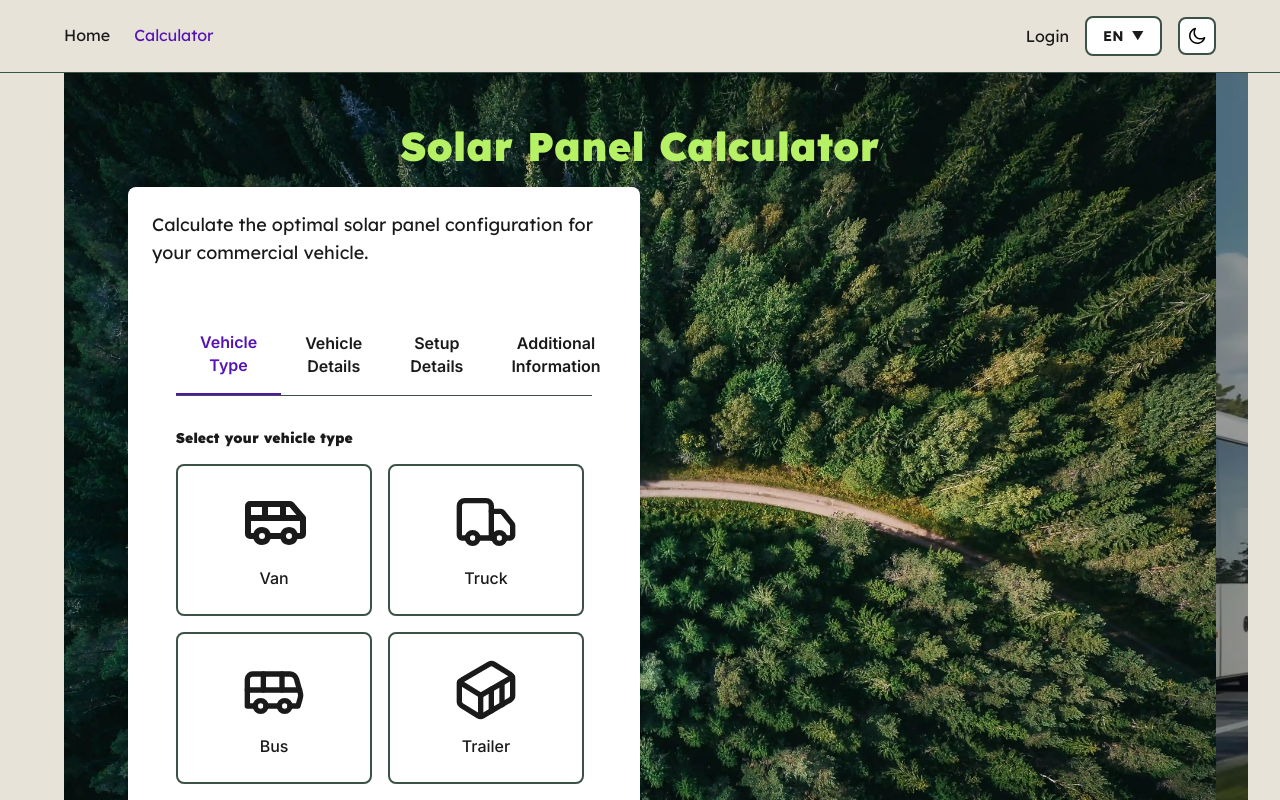
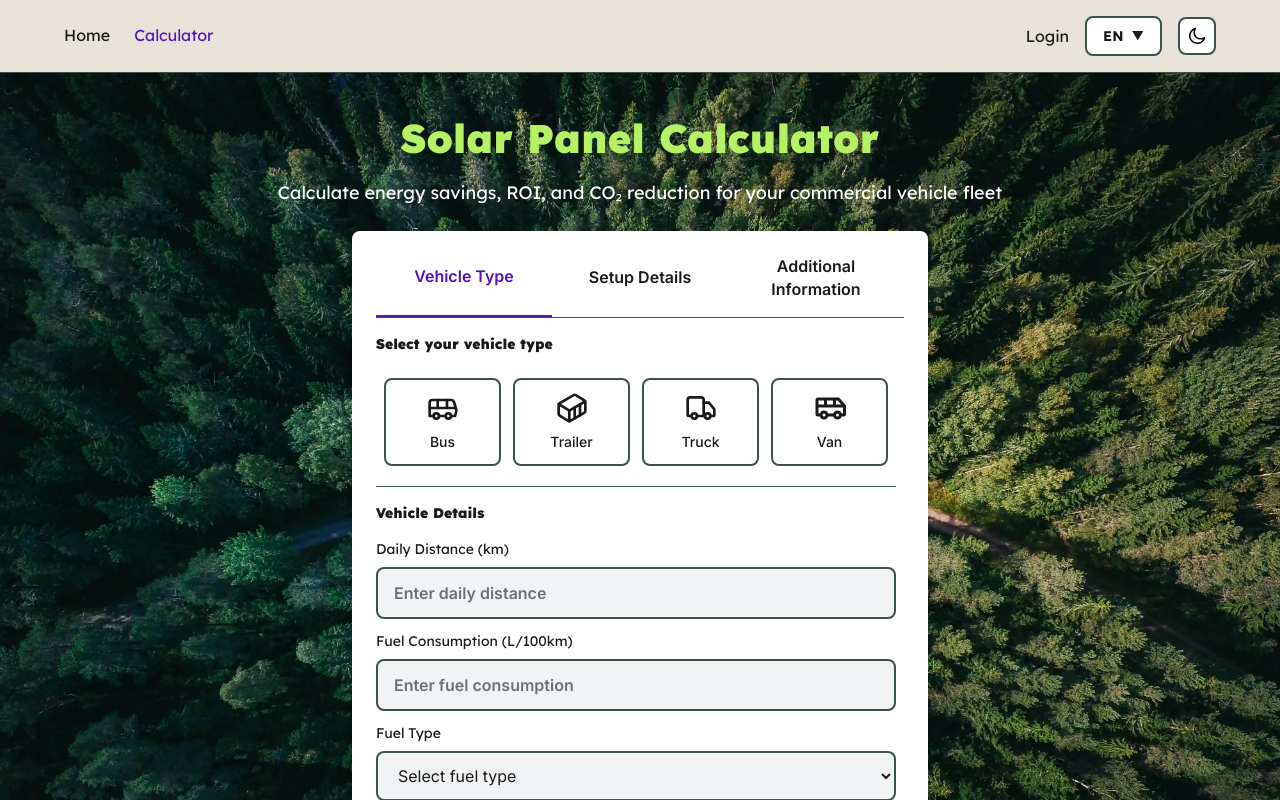
Before and after one commit to KateSkoryna/solar-calculator, a Next.js app: page /en/calculator in a window 1280 px wide. Shown: the top 800 px of the page. Built offline with nearby package versions, Linux system fonts and the light colour scheme.

Commit message:
add styles to form components

```diff
--- a/app/[locale]/calculator/page.tsx
+++ b/app/[locale]/calculator/page.tsx
@@ -1,4 +1,3 @@
-import Container from "@/components/layout/Container";
 import { useTranslations } from "next-intl";
 import PageTitle from "@/components/common/PageTitle";
 import Section from "@/components/layout/Section";
@@ -8,40 +7,16 @@ export default function Calculator() {
   const t = useTranslations("calculator");
 
   return (
-    <>
-      <section className="relative">
-        <div
-          className="absolute top-1/2 -translate-y-1/2
-        left-1/2 -translate-x-1/2
-        w-full h-full
-        -z-10 overflow-hidden
-
-        lg:left-auto lg:-translate-x-0 lg:right-8
-        lg:w-[40%]"
-        >
-          <img
-            src="/bus.webp"
-            alt="Bus"
-            className="h-full w-full object-cover"
-          />
-          <div className="absolute inset-0 bg-black/40" />
-        </div>
-        <Container>
     <Section className="text-left">
       <PageTitle>{t("title")}</PageTitle>
 
-            <div className="w-full mx-auto md:w-3/4 lg:w-1/2 lg:mx-0">
-              <div className="bg-[var(--form-bg)] p-6 rounded-lg shadow-md">
-                <p className="text-lg font-[family:var(--font-inter)] text-[var(--text-body)] mb-6">
-                  {t("description")}
+      <p className="text-center text-lg text-[var(--text-white)] mb-6">
+        {t("subtitle")}
       </p>
 
+      <div className="w-full mx-auto md:w-3/4 lg:w-1/2 bg-[var(--form-bg)] p-6 rounded-lg shadow-md">
         <MultiStepForm />
       </div>
-            </div>
     </Section>
-        </Container>
-      </section>
-    </>
   );
 }
--- a/components/calculator/MultiStepForm.tsx
+++ b/components/calculator/MultiStepForm.tsx
@@ -3,7 +3,6 @@
 import { useState } from "react";
 import { useTranslations } from "next-intl";
 import VehicleTypeStep from "./steps/VehicleTypeStep";
-import VehicleDetailsStep from "./steps/VehicleDetailsStep";
 import SetupDetailsStep from "./steps/SetupDetailsStep";
 import UserPromptStep from "./steps/UserPromptStep";
 
@@ -43,7 +42,6 @@ export default function MultiStepForm() {
 
   const steps = [
     { name: t("vehicleType"), component: VehicleTypeStep },
-    { name: t("vehicleDetails"), component: VehicleDetailsStep },
     { name: t("setupDetails"), component: SetupDetailsStep },
     { name: t("userPrompt"), component: UserPromptStep },
   ];
@@ -72,14 +70,14 @@ export default function MultiStepForm() {
   const CurrentStepComponent = steps[currentStep].component;
 
   return (
-    <div className="w-full bg-[var(--form-bg)] p-6 rounded-lg">
+    <div className="w-full bg-[var(--form-bg)] rounded-lg">
       {/* Desktop Tabs - visible on lg screens */}
-      <div className="hidden lg:flex border-b border-[var(--border)] mb-8">
+      <div className="hidden lg:flex border-b border-[var(--border)] mb-4">
         {steps.map((step, index) => (
           <button
             key={index}
             onClick={() => setCurrentStep(index)}
-            className={`flex-1 px-6 py-4 text-sm font-medium transition-colors
+            className={`flex-1 px-6 pb-4 text-sm font-medium transition-colors
               ${
                 currentStep === index
                   ? "text-[var(--accent)] border-b-2 border-[var(--accent)]"
@@ -92,7 +90,7 @@ export default function MultiStepForm() {
       </div>
 
       {/* Mobile: Current Step Name */}
-      <div className="lg:hidden mb-6">
+      <div className="lg:hidden mb-3">
         <div className="flex items-center justify-between">
           <h3 className="text-lg font-semibold text-[var(--text-heading)]">
             {steps[currentStep].name}
@@ -120,7 +118,7 @@ export default function MultiStepForm() {
       </div>
 
       {/* Navigation Buttons */}
-      <div className="mt-8 flex justify-between gap-4">
+      <div className="mt-4 flex justify-between gap-4">
         <button
           onClick={handlePrevious}
           disabled={currentStep === 0}
--- a/components/calculator/steps/VehicleTypeStep.tsx
+++ b/components/calculator/steps/VehicleTypeStep.tsx
@@ -17,20 +17,20 @@ export default function VehicleTypeStep({
   const t = useTranslations("calculator");
 
   const vehicleTypes = [
-    { value: "van", label: t("van"), Icon: PiVanBold },
-    { value: "truck", label: t("truck"), Icon: LuTruck },
     { value: "bus", label: t("bus"), Icon: LuBus },
     { value: "trailer", label: t("trailer"), Icon: LuContainer },
+    { value: "truck", label: t("truck"), Icon: LuTruck },
+    { value: "van", label: t("van"), Icon: PiVanBold },
   ];
 
   return (
-    <div className="space-y-6">
-      <div>
-        <h4 className="text-sm font-medium text-[var(--text-body)] mb-4">
+    <div className="space-y-4">
+      <div className="pb-3 border-b border-[var(--border)]">
+        <h4 className="text-sm font-medium text-[var(--text-body)] mb-2">
           {t("selectVehicleType")}
         </h4>
 
-        <div className="grid grid-cols-2 gap-4">
+        <div className="flex gap-3 p-2">
           {vehicleTypes.map((vehicle) => {
             const IconComponent = vehicle.Icon;
             const isSelected = formData.vehicleType === vehicle.value;
@@ -39,23 +39,26 @@ export default function VehicleTypeStep({
               <button
                 key={vehicle.value}
                 onClick={() => updateFormData({ vehicleType: vehicle.value })}
-                className={`p-6 border-2 rounded-lg transition-all group bg-[var(--form-bg)]
+                className={`relative p-3 border-2 rounded-lg transition-all duration-300 group bg-[var(--form-bg)] flex-1
                   ${
                     isSelected
-                      ? "border-[var(--accent)] bg-[var(--accent)]/10"
-                      : "border-[var(--border)] hover:border-[var(--accent)]/50"
+                      ? "border-[var(--accent)] bg-[var(--accent)]/10 scale-105"
+                      : "border-[var(--border)] hover:border-[var(--accent)]/50 scale-100"
                   }`}
               >
-                <div className="flex flex-col items-center gap-3">
+                {isSelected && (
+                  <div className="absolute top-2 right-2 w-2 h-2 bg-[var(--accent)] rounded-full" />
+                )}
+                <div className="flex flex-col items-center gap-2">
                   <IconComponent
-                    className={`w-16 h-16 transition-colors
+                    className={`w-8 h-8 transition-colors
                       ${
                         isSelected
                           ? "text-[var(--accent)]"
                           : "text-[var(--text-body)] group-hover:text-[var(--accent)]"
                       }`}
                   />
-                  <span className="font-medium text-[var(--text-heading)]">
+                  <span className="font-medium text-[var(--text-heading)] text-sm">
                     {vehicle.label}
                   </span>
                 </div>
@@ -64,6 +67,65 @@ export default function VehicleTypeStep({
           })}
         </div>
       </div>
+
+      <div className="space-y-3">
+        <h4 className="text-sm font-medium text-[var(--text-body)] mb-2">
+          {t("vehicleDetails")}
+        </h4>
+
+        <div>
+          <label className="block text-sm font-medium text-[var(--text-body)] mb-2">
+            {t("dailyDistance")}
+          </label>
+          <input
+            type="number"
+            value={formData.dailyDistance || ""}
+            onChange={(e) =>
+              updateFormData({ dailyDistance: Number(e.target.value) })
+            }
+            className="w-full p-3 border border-[var(--border)] rounded-md
+              bg-[var(--input)] text-[var(--text-body)]
+              focus:outline-none focus:ring-2 focus:ring-[var(--accent)]"
+            placeholder={t("distancePlaceholder")}
+          />
+        </div>
+
+        <div>
+          <label className="block text-sm font-medium text-[var(--text-body)] mb-2">
+            {t("fuelConsumption")}
+          </label>
+          <input
+            type="number"
+            value={formData.fuelConsumption || ""}
+            onChange={(e) =>
+              updateFormData({ fuelConsumption: Number(e.target.value) })
+            }
+            className="w-full p-3 border border-[var(--border)] rounded-md
+              bg-[var(--input)] text-[var(--text-body)]
+              focus:outline-none focus:ring-2 focus:ring-[var(--accent)]"
+            placeholder={t("consumptionPlaceholder")}
+          />
+        </div>
+
+        <div>
+          <label className="block text-sm font-medium text-[var(--text-body)] mb-2">
+            {t("fuelType")}
+          </label>
+          <select
+            value={formData.fuelType}
+            onChange={(e) => updateFormData({ fuelType: e.target.value })}
+            className="w-full p-3 border border-[var(--border)] rounded-md
+              bg-[var(--input)] text-[var(--text-body)]
+              focus:outline-none focus:ring-2 focus:ring-[var(--accent)]"
+          >
+            <option value="">{t("selectFuelType")}</option>
+            <option value="diesel">{t("diesel")}</option>
+            <option value="gasoline">{t("gasoline")}</option>
+            <option value="electric">{t("electric")}</option>
+            <option value="hybrid">{t("hybrid")}</option>
+          </select>
+        </div>
+      </div>
     </div>
   );
 }
--- a/components/home/CardCarousel.tsx
+++ b/components/home/CardCarousel.tsx
@@ -113,13 +113,14 @@ export default function CardCarousel() {
                 key={index}
                 className={`
                   absolute transition-all duration-500 ease-in-out
-                  bg-[var(--card)] rounded-lg shadow-[0px_2px_8px_0px_rgba(99,99,99,0.2)] p-4
+                  bg-[var(--card)] rounded-lg p-4
                   ${isCenter ? "scale-150 z-20 opacity-100" : "scale-100 z-10 opacity-60"}
                   ${isLeft ? "-translate-x-[450px]" : ""}
                   ${isRight ? "translate-x-[450px]" : ""}
                   ${position === "hidden" ? "opacity-0 pointer-events-none" : ""}
                   w-72 h-80
                 `}
+                style={{ boxShadow: "var(--card-shadow)" }}
               >
                 <div className="flex flex-col items-center text-center">
                   {card.icon}
--- a/components/layout/Section.tsx
+++ b/components/layout/Section.tsx
@@ -11,7 +11,7 @@ export default function HeroSectionCover({
 }: SectionProps) {
   return (
     <section
-      className={`relative w-full min-w-full text-center py-4 sm:py-6 md:py-8 lg:py-12 bg-cover bg-center bg-[url('/forestdark.webp')] ${className}`}
+      className={`relative w-full min-w-full text-center py-4 sm:py-6 md:py-8 lg:py-10 bg-cover bg-center bg-fixed bg-[url('/forestdark.webp')] ${className}`}
     >
       <div className="relative z-10 mx-auto max-w-[1200px] lg:max-w-[1400px] xl:max-w-[1600px] px-6 md:px-8 lg:px-12 xl:px-16">
         {children}
```
Lines whose indentation alone changed are shown as unchanged.
